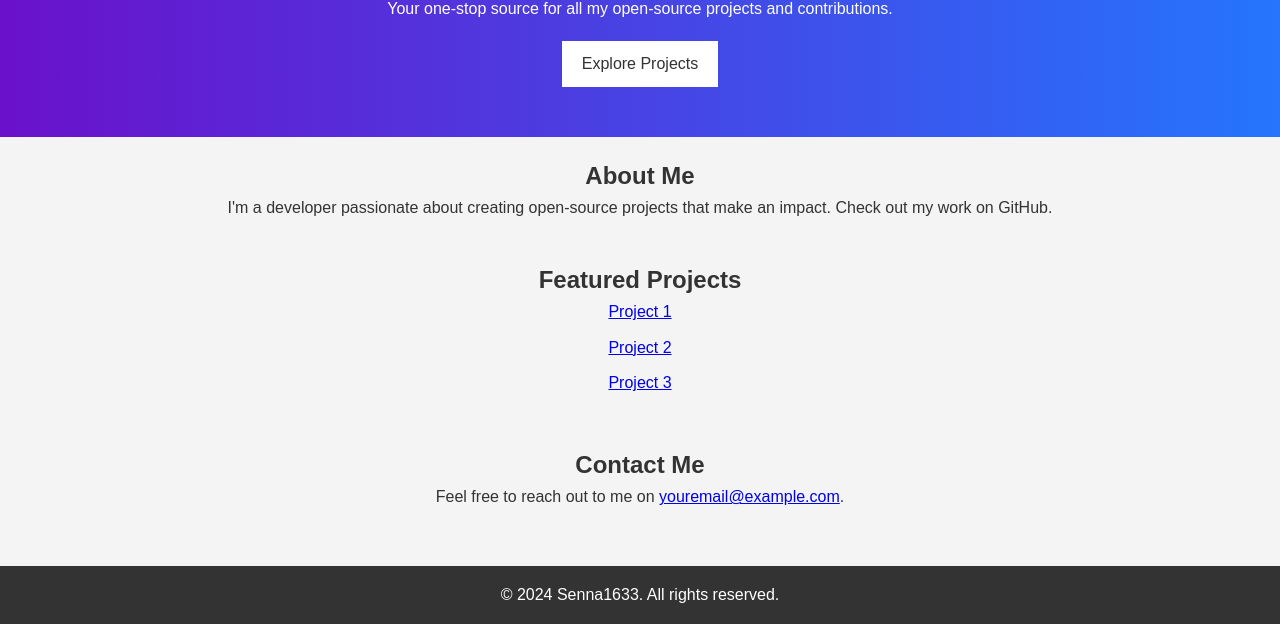
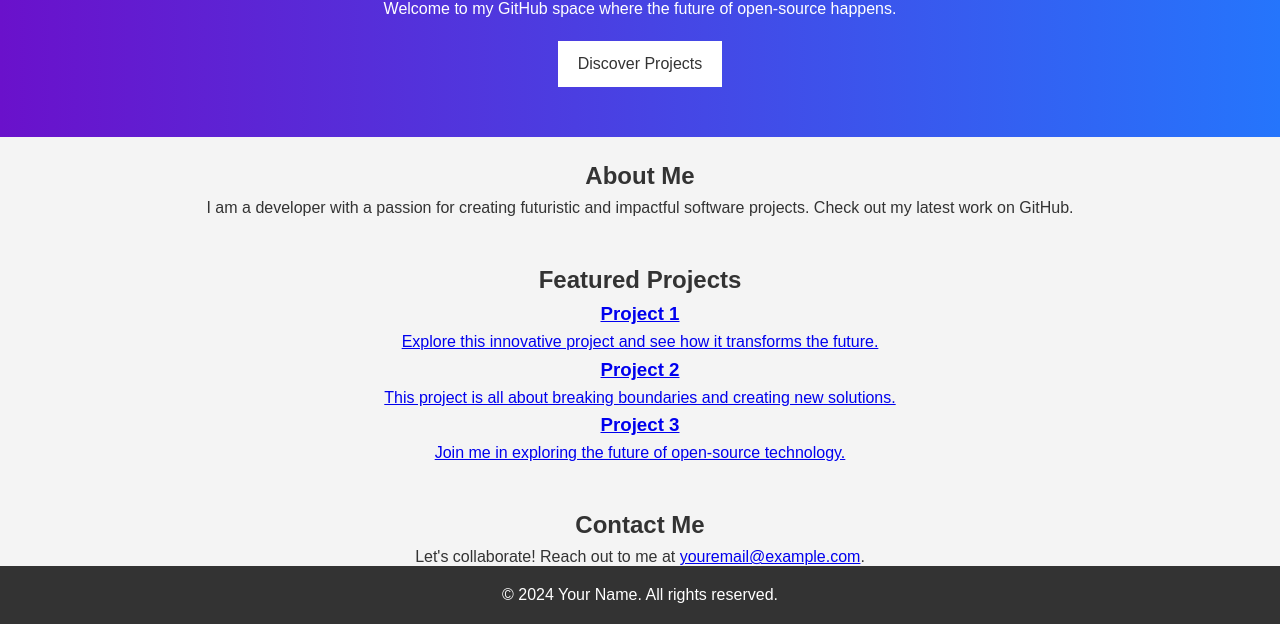
Before and after one commit to senna1633/senna1633.github.io, a plain HTML site: page index.html in a window 1280 px wide. Shown: the part 176-800 px from the top of the page. Drawn offline with Linux system fonts and the light colour scheme.

Commit message:
Update index.html

```diff
--- a/index.html
+++ b/index.html
@@ -3,7 +3,7 @@
 <head>
   <meta charset="UTF-8">
   <meta name="viewport" content="width=device-width, initial-scale=1.0">
-  <title>Your Git Site</title>
+  <title>Your Futuristic Git Site</title>
   <link rel="stylesheet" href="styles.css">
 </head>
 <body>
@@ -19,33 +19,44 @@
 
   <main>
     <section id="hero">
-      <h1>Welcome to My Git Site</h1>
-      <p>Your one-stop source for all my open-source projects and contributions.</p>
-      <a href="#projects" class="cta-button">Explore Projects</a>
+      <div class="hero-content">
+        <h1>Innovate. Create. Inspire.</h1>
+        <p>Welcome to my GitHub space where the future of open-source happens.</p>
+        <a href="#projects" class="cta-button">Discover Projects</a>
+      </div>
     </section>
 
-    <section id="about">
+    <section id="about" class="glassmorphism">
       <h2>About Me</h2>
-      <p>I'm a developer passionate about creating open-source projects that make an impact. Check out my work on GitHub.</p>
+      <p>I am a developer with a passion for creating futuristic and impactful software projects. Check out my latest work on GitHub.</p>
     </section>
 
     <section id="projects">
       <h2>Featured Projects</h2>
-      <ul>
-        <li><a href="https://github.com/your-username/project-1" target="_blank">Project 1</a></li>
-        <li><a href="https://github.com/your-username/project-2" target="_blank">Project 2</a></li>
-        <li><a href="https://github.com/your-username/project-3" target="_blank">Project 3</a></li>
-      </ul>
+      <div class="projects-grid">
+        <a href="https://github.com/your-username/project-1" class="project-card">
+          <h3>Project 1</h3>
+          <p>Explore this innovative project and see how it transforms the future.</p>
+        </a>
+        <a href="https://github.com/your-username/project-2" class="project-card">
+          <h3>Project 2</h3>
+          <p>This project is all about breaking boundaries and creating new solutions.</p>
+        </a>
+        <a href="https://github.com/your-username/project-3" class="project-card">
+          <h3>Project 3</h3>
+          <p>Join me in exploring the future of open-source technology.</p>
+        </a>
+      </div>
     </section>
 
-    <section id="contact">
+    <section id="contact" class="glassmorphism">
       <h2>Contact Me</h2>
-      <p>Feel free to reach out to me on <a href="mailto:youremail@example.com">youremail@example.com</a>.</p>
+      <p>Let's collaborate! Reach out to me at <a href="mailto:youremail@example.com">youremail@example.com</a>.</p>
     </section>
   </main>
 
   <footer>
-    <p>&copy; 2024 Senna1633. All rights reserved.</p>
+    <p>&copy; 2024 Your Name. All rights reserved.</p>
   </footer>
 </body>
 </html>
```
